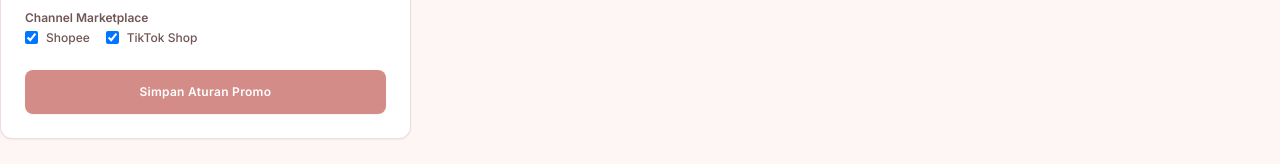
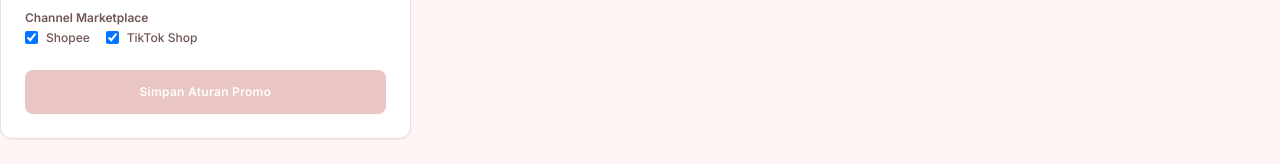
Before and after one commit to noval-abdillah/VibeDev-Bounty, a Next.js app: page /promo in a window 1280 px wide. Shown: the part 609-773 px from the top of the page. Built offline with nearby package versions, Linux system fonts and the light colour scheme; no server answers; the database is empty.

Commit message:
feat(rbac-preview): implement client-side role checks based on user.role, allowing all roles to access features for preview

```diff
--- a/src/app/(dashboard)/manual/page.tsx
+++ b/src/app/(dashboard)/manual/page.tsx
@@ -12,7 +12,7 @@ import { useToast } from "@/context/ToastContext";
 export default function ManualPage() {
   const { user } = useUser();
   const { showToast } = useToast();
-  const isReadOnly = false;
+  const isReadOnly = user?.role === "owner"; // Owner is read-only for ledger modification
 
   const [products, setProducts] = useState<Product[]>([]);
 
--- a/src/app/(dashboard)/opname/page.tsx
+++ b/src/app/(dashboard)/opname/page.tsx
@@ -12,7 +12,7 @@ import { useToast } from "@/context/ToastContext";
 export default function StokOpnamePage() {
   const { user } = useUser();
   const { showToast } = useToast();
-  const isReadOnly = false;
+  const isReadOnly = user?.role === "owner" || user?.role === "gudang"; // Only Admin/Config can write opname corrections
 
   const [products, setProducts] = useState<Product[]>([]);
   const [batches, setBatches] = useState<Batch[]>([]);
--- a/src/app/(dashboard)/pesanan/page.tsx
+++ b/src/app/(dashboard)/pesanan/page.tsx
@@ -13,7 +13,7 @@ export const dynamic = "force-dynamic";
 export default function PesananReturPage() {
   const { user } = useUser();
   const { showToast } = useToast();
-  const isReadOnly = false;
+  const isReadOnly = user?.role === "owner"; // Owner is read-only for simulations
 
   const [products, setProducts] = useState<Product[]>([]);
   const [bundles, setBundles] = useState<Bundle[]>([]);
--- a/src/app/(dashboard)/produk/ProdukClient.tsx
+++ b/src/app/(dashboard)/produk/ProdukClient.tsx
@@ -22,8 +22,8 @@ interface ProdukClientProps {
 export function ProdukClient({ serverProducts, serverBundles, serverBundleComponents, serverPendingOrders }: ProdukClientProps) {
   const { user } = useUser();
   const { showToast } = useToast();
-  const isAdmin = true;
-  const isReadOnly = false;
+  const isAdmin = user?.role === "admin"; // Only admin can modify products
+  const isReadOnly = user?.role === "owner" || user?.role === "gudang";
 
   // Helper helper to normalize incoming products consistently
   const normalizeProducts = (rawProducts: any[]) => {
--- a/src/app/(dashboard)/promo/page.tsx
+++ b/src/app/(dashboard)/promo/page.tsx
@@ -30,8 +30,8 @@ interface PromoFreeItem {
 export default function PromoPage() {
   const { user } = useUser();
   const { showToast } = useToast();
-  const isAdmin = true;
-  const isReadOnly = false;
+  const isAdmin = user?.role === "admin"; // Only admin can modify promo rules
+  const isReadOnly = user?.role === "owner" || user?.role === "gudang";
 
   const [products, setProducts] = useState<Product[]>([]);
   const [promoRules, setPromoRules] = useState<PromoRule[]>([]);
--- a/src/app/(dashboard)/retur/page.tsx
+++ b/src/app/(dashboard)/retur/page.tsx
@@ -12,7 +12,7 @@ export const dynamic = "force-dynamic";
 export default function ReturPage() {
   const { user } = useUser();
   const { showToast } = useToast();
-  const isReadOnly = false;
+  const isReadOnly = user?.role === "owner"; // Owner cannot inspect return items
 
   const [products, setProducts] = useState<Product[]>([]);
   const [returns, setReturns] = useState<ReturnItem[]>([]);
```
